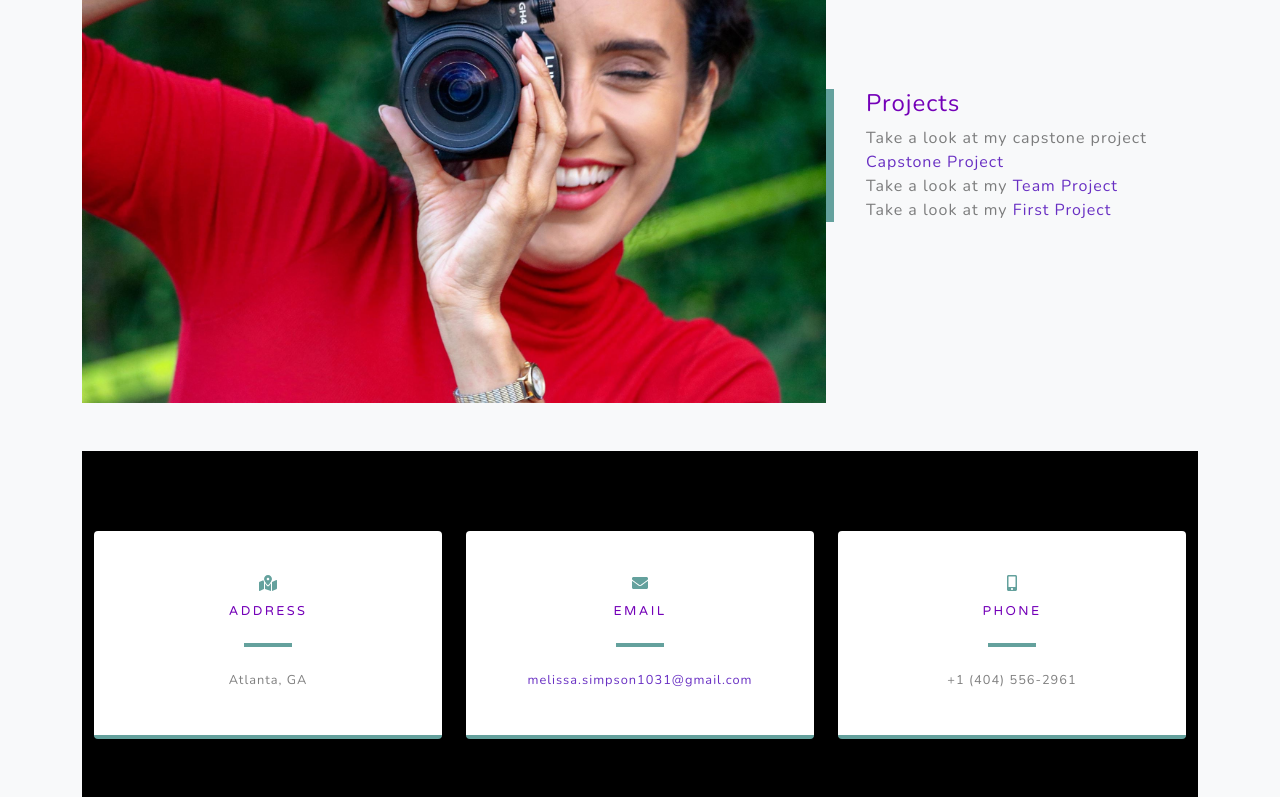
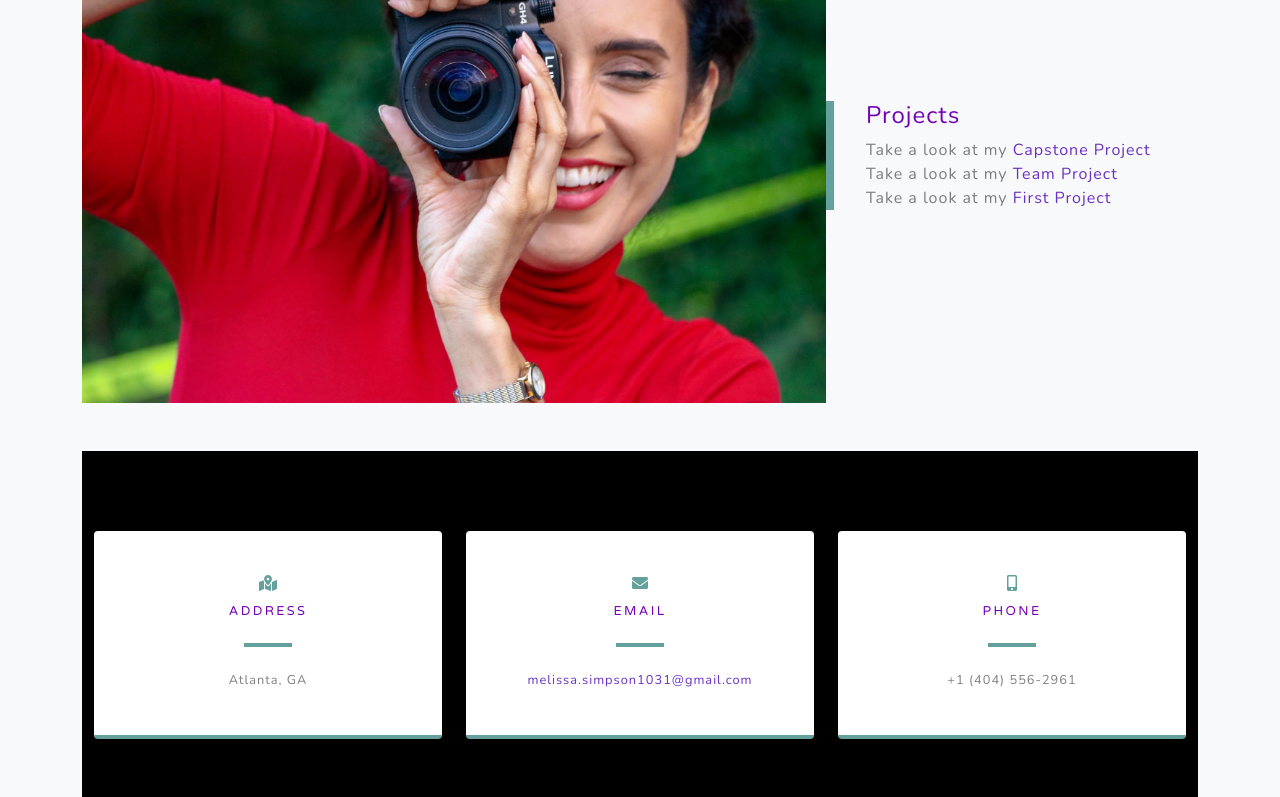
Before and after one commit to melsimpson1023/melsimpson1023.github.io, a plain HTML site: page index.html in a window 1280 px wide. Shown: the part 2560-3357 px from the top of the page. Drawn offline with nearby package versions, Linux system fonts and the light colour scheme.

Commit message:
small update to index.

```diff
--- a/index.html
+++ b/index.html
@@ -123,7 +123,7 @@
                     <div class="col-xl-4 col-lg-5">
                         <div class="featured-text text-center text-lg-left">
                             <h4>Projects</h4>
-                            <p class="text-black-50 mb-0">Take a look at my capstone project <a href="https://melsimpson1023.github.io/front-project-sunshine/#/">Capstone Project</a></p>
+                            <p class="text-black-50 mb-0">Take a look at my <a href="https://melsimpson1023.github.io/front-project-sunshine/#/">Capstone Project</a></p>
                             <p class="text-black-50 mb-0">Take a look at my <a href="https://team-project-ga.github.io/Dev-Sweater-Front/#/">Team Project</a></p>
                             <p class="text-black-50 mb-0">Take a look at my <a href="https://melsimpson1023.github.io/gemstone_web/">First Project</a></p>
                         </div>
```
